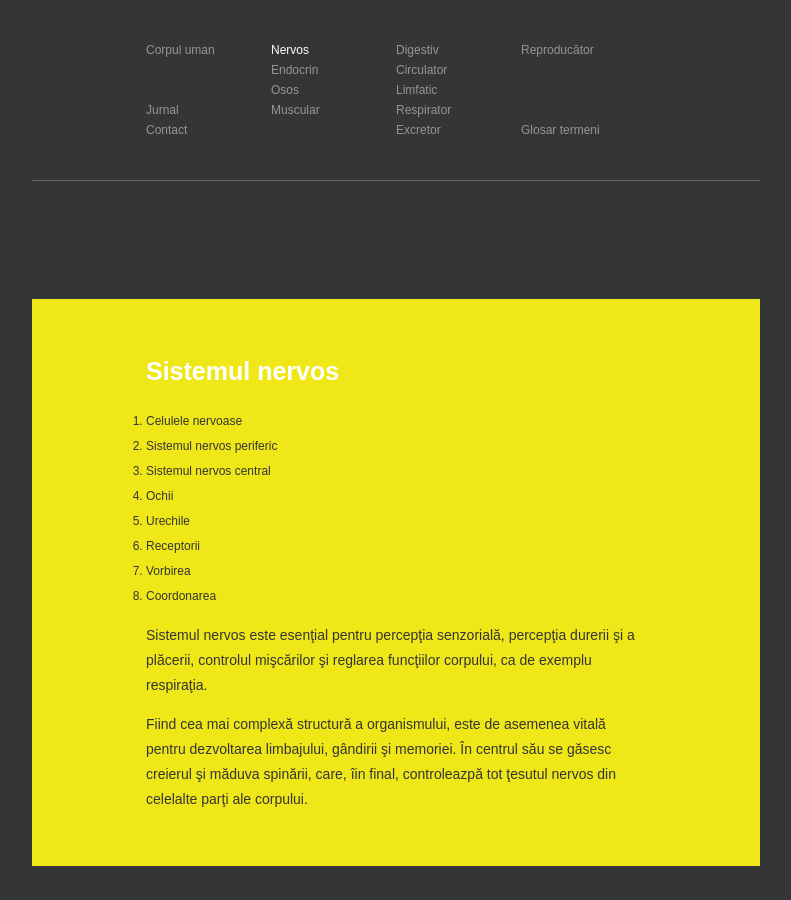
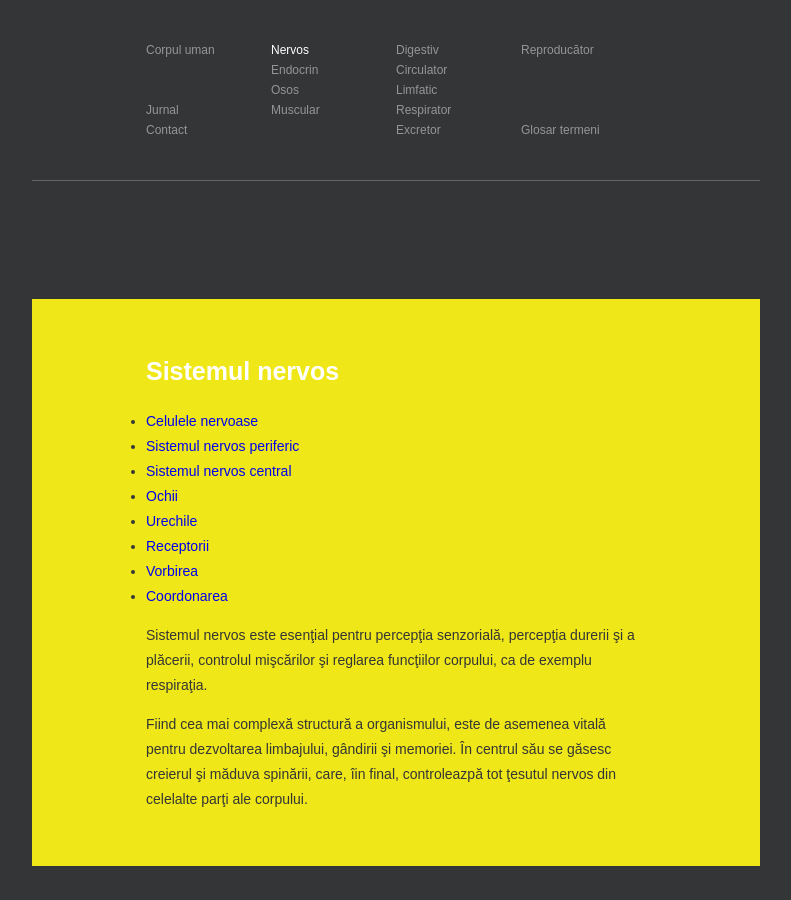
Before and after one commit to anatomics/anatomics.github.io, a Jekyll site: the page built from nervos/index.html, in a window 1280 px wide. Shown: the whole page, without its empty margins (244-1035 px from the left). Built offline with Jekyll 4.4.1, drawn with Linux system fonts in a browser that asks for light colours.

Commit message:
Context menu

```diff
--- a/index.html
+++ b/index.html
@@ -6,10 +6,6 @@
 
 <h2>Corpul uman</h2>
 
-<p>Introducere…</p>
-
-<h3>Structura organismului</h3>
-
 <p>Anatomia omului este studiată în general prin observarea multiplelor și variatelor organe ale corpului. Multe dintre acestea pot fi grupate laolaltă în diferite sisteme, pe baza modului în care unele organe și structurile asociate lor acționează împreună pentru a îndeplini funcțiile specifice ale organismului. In final, toate sistemele &mdash; și celulele minuscule care sunt componentele de bază ale tuturor organelor și țesuturilor &mdash; sunt implicate în menținerea sănătății și a unei stări de echilibru intern ale organismului în prezența unor factori constant variabili.</p>
 
 <h3>Organele</h3>
--- a/nervos/index.html
+++ b/nervos/index.html
@@ -7,16 +7,22 @@
 
 <h2>{{ page.title }}</h2>
 
-<ol class="inline">
+<div id="context">
+<ul class="inline">
 	<li><a href="#">Celulele nervoase</a></li>
 	<li><a href="#">Sistemul nervos periferic</a></li>
 	<li><a href="#">Sistemul nervos central</a></li>
+</ul>
+<ul class="inline">
 	<li><a href="#">Ochii</a></li>
 	<li><a href="#">Urechile</a></li>
 	<li><a href="#">Receptorii</a></li>
+</ul>
+<ul class="inline">
 	<li><a href="#">Vorbirea</a></li>
 	<li><a href="#">Coordonarea</a></li>
-</ol>
+</ul>
+</div>
 
 <p>Sistemul nervos este esenţial pentru percepţia senzorială, percepţia durerii şi a plăcerii, controlul mişcărilor şi reglarea funcţiilor corpului, ca de exemplu respiraţia.</p>
 
```
